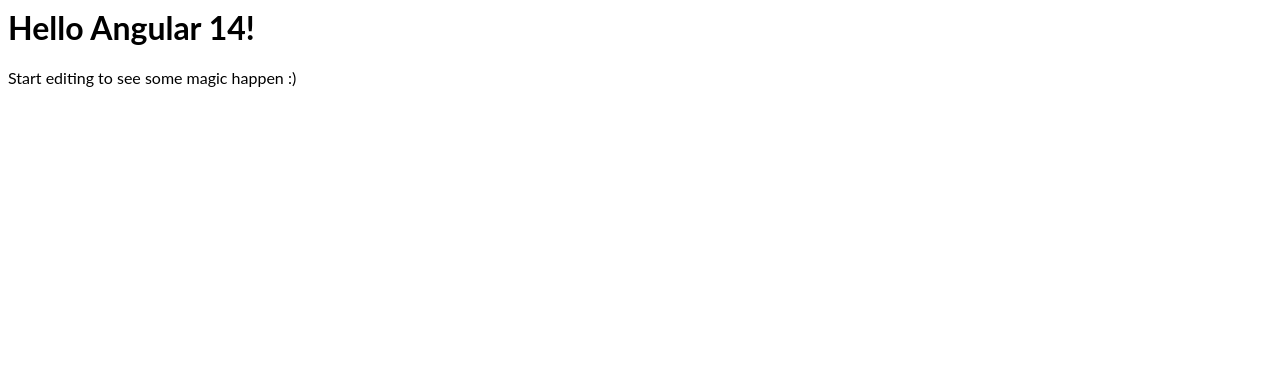
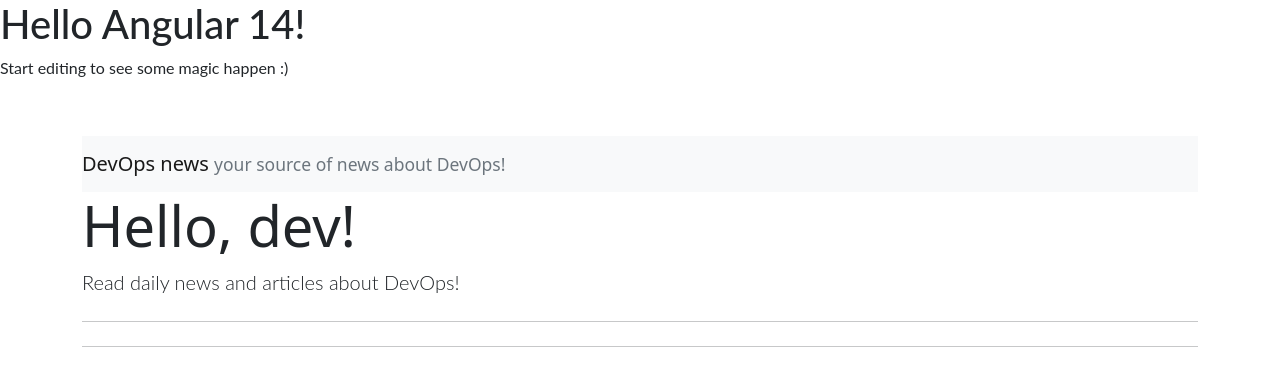
Before and after one commit to gmush/angular-ivy-xunrj4, an Angular app: page / in a window 1280 px wide. Shown: the top 386 px of the page. Built offline with nearby package versions, Linux system fonts and the light colour scheme.

Commit message:
added bootstrap

```diff
--- a/src/app/app.component.html
+++ b/src/app/app.component.html
@@ -2,3 +2,44 @@
 <p>
   Start editing to see some magic happen :)
 </p>
+<button
+  class="navbar-toggler"
+  type="button"
+  data-toggle="collapse"
+  data-target="#navbarNavAltMarkup"
+  aria-controls="navbarNavAltMarkup"
+  aria-expanded="false"
+  aria-label="Toggle navigation"
+>
+  <span class="navbar-toggler-icon"></span>
+</button>
+<div class="container">
+  <nav class="navbar navbar-expand-lg navbar-light bg-light">
+    <a class="navbar-brand" href="#"
+      >DevOps news
+      <small class="text-muted">
+        your source of news about DevOps!
+      </small>
+    </a>
+
+    <button
+      class="navbar-toggler"
+      type="button"
+      data-toggle="collapse"
+      data-target="#navbarNavAltMarkup"
+      aria-controls="navbarNavAltMarkup"
+      aria-expanded="false"
+      aria-label="Toggle navigation"
+    >
+      <span class="navbar-toggler-icon"></span>
+    </button>
+  </nav>
+  <div class="jumbotron">
+    <h1 class="display-4">Hello, dev!</h1>
+    <p class="lead">
+      Read daily news and articles about DevOps!
+    </p>
+    <hr class="my-4" />
+    <hr class="my-4" />
+  </div>
+</div>
--- a/src/app/app.module.ts
+++ b/src/app/app.module.ts
@@ -5,8 +5,10 @@
 import { AppComponent } from './app.component';
 import { HelloComponent } from './hello.component';
 
+import { NgbModule } from '@ng-bootstrap/ng-bootstrap';
+
 @NgModule({
-  imports:      [ BrowserModule, FormsModule ],
+  imports:      [ BrowserModule, FormsModule, NgbModule ],
   declarations: [ AppComponent, HelloComponent ],
   bootstrap:    [ AppComponent ]
 })
--- a/src/styles.css
+++ b/src/styles.css
@@ -1 +1,2 @@
 /* Add application styles & imports to this file! */
+@import '~bootstrap/dist/css/bootstrap.min.css';
```
Also changed, not shown: package.json (+17 -11 lines).
